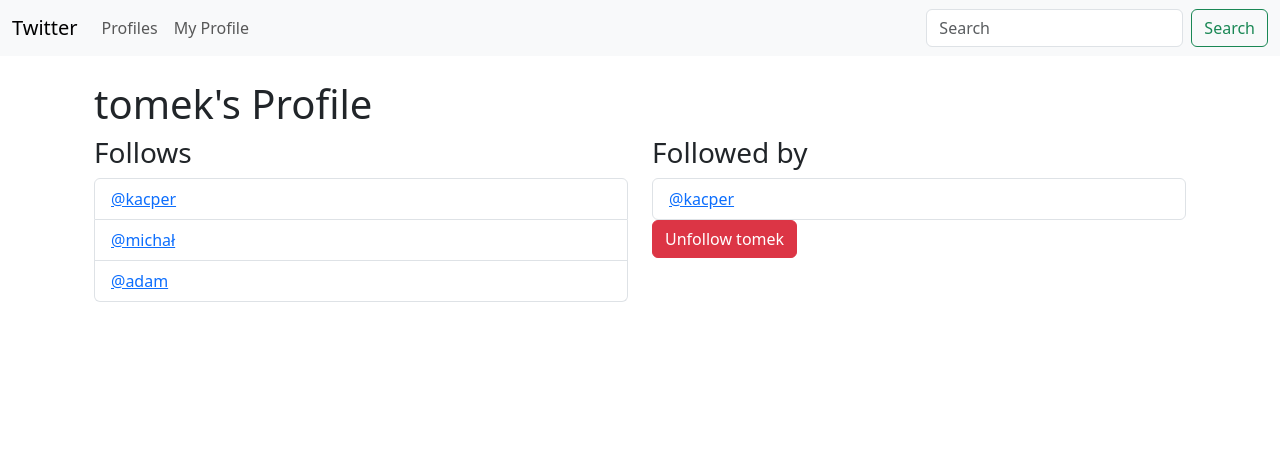
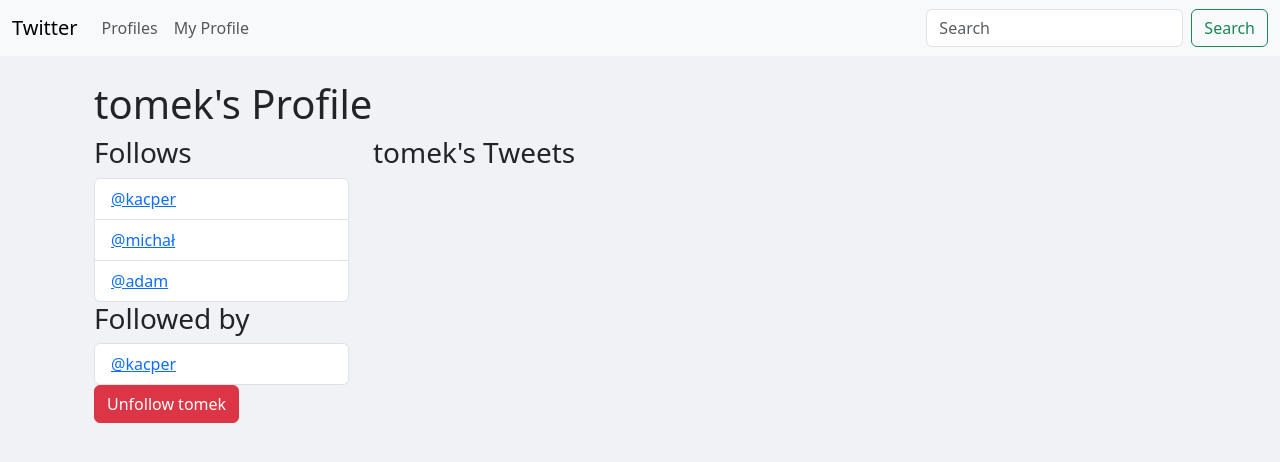
Before and after one commit to Better1337/Twitter-Clone, a Django app: page /profile/2/ in a window 1280 px wide. Shown: the top 462 px of the page. Run offline with Django 5.2, Linux system fonts and the light colour scheme; a user stored in the database is signed in; data comes from the database, SQL or seed files in the repository; both versions use the stored data as it was after the commit.

Commit message:
tweets added on profile page

```diff
--- a/basic/admin.py
+++ b/basic/admin.py
@@ -1,6 +1,6 @@
 from django.contrib import admin
 from django.contrib.auth.models import Group, User
-from .models import Profile
+from .models import Profile, Tweet
 
 admin.site.unregister(Group)
 class ProfileInLine(admin.StackedInline):
@@ -13,3 +13,5 @@ class UserAdmin(admin.ModelAdmin):
 
 admin.site.unregister(User)
 admin.site.register(User, UserAdmin)
+
+admin.site.register(Tweet)
--- a/basic/models.py
+++ b/basic/models.py
@@ -1,6 +1,15 @@
 from django.db import models
 from django.contrib.auth.models import User
 from django.db.models.signals import post_save
+
+class Tweet(models.Model):
+    user = models.ForeignKey(User, on_delete=models.CASCADE, related_name='tweets')
+    date = models.DateTimeField(auto_now_add=True)
+    text = models.CharField(max_length=150)
+
+    def __str__(self):
+        return f"{self.user}: {self.text} : {self.date.strftime('%Y-%m-%d %H:%M:%S')}"
+
 class Profile(models.Model):
     user = models.OneToOneField(User, on_delete=models.CASCADE)
     follows = models.ManyToManyField('self', related_name='followed_by', symmetrical=False, blank=True)
--- a/basic/templates/layout.html
+++ b/basic/templates/layout.html
@@ -5,12 +5,24 @@
     <meta name="viewport" content="width=device-width, initial-scale=1">
     <title>Twitter-Clone</title>
     <link href="https://cdn.jsdelivr.net/npm/bootstrap@5.3.3/dist/css/bootstrap.min.css" rel="stylesheet" integrity="sha384-QWTKZyjpPEjISv5WaRU9OFeRpok6YctnYmDr5pNlyT2bRjXh0JMhjY6hW+ALEwIH" crossorigin="anonymous">
+    <style>
+      body {
+        background-color: #f0f2f5;
+      }
+      .tweet-card {
+        border-radius: 15px;
+        box-shadow: 0 4px 8px rgba(0, 0, 0, 0.1);
+      }
+      .tweet-card-body {
+        padding: 20px;
+      }
+    </style>
   </head>
   <body>
-    {% include 'navbar.html'%}
+    {% include 'navbar.html' %}
     <br/>
     <div class="container">
-        {% block content%}
+        {% block content %}
         {% endblock %}
     </div>
 
--- a/basic/templates/profile.html
+++ b/basic/templates/profile.html
@@ -7,7 +7,8 @@
         <h1>{{ profile.user.username }}'s Profile</h1>
 
         <div class="row">
-            <div class="col-md-6">
+            <div class="col-md-3">
+                <div class="follows-section">
                     <h3>Follows</h3>
                     <ul class="list-group">
                         {% for following in profile.follows.all %}
@@ -20,7 +21,7 @@
                     </ul>
                 </div>
 
-            <div class="col-md-6">
+                <div class="followed-by-section">
                     <h3>Followed by</h3>
                     <ul class="list-group">
                         {% for following in profile.followed_by.all %}
@@ -31,14 +32,29 @@
                             </li>
                         {% endfor %}
                     </ul>
+
                     <form method="POST">
                         {% csrf_token %}
-                    {%if profile in user.profile.follows.all%}
-                        <button type="submit" class="btn btn-danger" name="follow" value="unfollow">Unfollow {{profile.user.username}}</button>
-                    {%else%}
-                        <button type="submit" class="btn btn-primary" name="follow" value="follow">Follow {{profile.user.username}}</button>
-                    {%endif%}
+                        {% if profile in user.profile.follows.all %}
+                            <button type="submit" class="btn btn-danger" name="follow" value="unfollow">Unfollow {{ profile.user.username }}</button>
+                        {% else %}
+                            <button type="submit" class="btn btn-primary" name="follow" value="follow">Follow {{ profile.user.username }}</button>
+                        {% endif %}
                     </form>
+                </div>
+            </div>
+            <div class="col-md-9">
+                <div class="tweets-section">
+                    <h3>{{ profile.user.username }}'s Tweets</h3>
+                    <ul class="list-group">
+                        {% for tweet in profile.user.tweets.all %}
+                            <li class="list-group-item">
+                                <p>{{ tweet.text }}</p>
+                                <small>{{ tweet.date }}</small>
+                            </li>
+                        {% endfor %}
+                    </ul>
+                </div>
             </div>
         </div>
     </div>
--- a/basic/views.py
+++ b/basic/views.py
@@ -1,9 +1,11 @@
 from django.shortcuts import render
-from .models import Profile
+from .models import Profile, Tweet
 from django.shortcuts import redirect
 # Create your views here.
 def home(request):
-    return render(request, 'home.html', {})
+    if request.user.is_authenticated:
+        tweets = Tweet.objects.all().order_by('-date')
+    return render(request, 'home.html', {"tweets": tweets})
 
 
 def profile_list(request):
@@ -17,7 +19,7 @@ def profile_list(request):
 def profile(request, pk):
     if request.user.is_authenticated:
         profile = Profile.objects.get(user_id=pk)
-
+        tweets = Tweet.objects.filter(user_id=pk).order_by('-date')
         if request.method == 'POST':
             current_user = request.user.profile
             action = request.POST['follow']
@@ -27,6 +29,6 @@ def profile(request, pk):
                 current_user.follows.remove(profile)
             current_user.save()
 
-        return render(request, 'profile.html', {"profile": profile})
+        return render(request, 'profile.html', {"profile": profile, "tweets": tweets})
     else:
         return redirect(home)
```
Also changed, not shown: basic/templates/home.html (+11 -2 lines), basic/migrations/0003_tweet.py (added), basic/migrations/0004_alter_tweet_user.py (added), db.sqlite3. Lines whose indentation alone changed are shown as unchanged.
